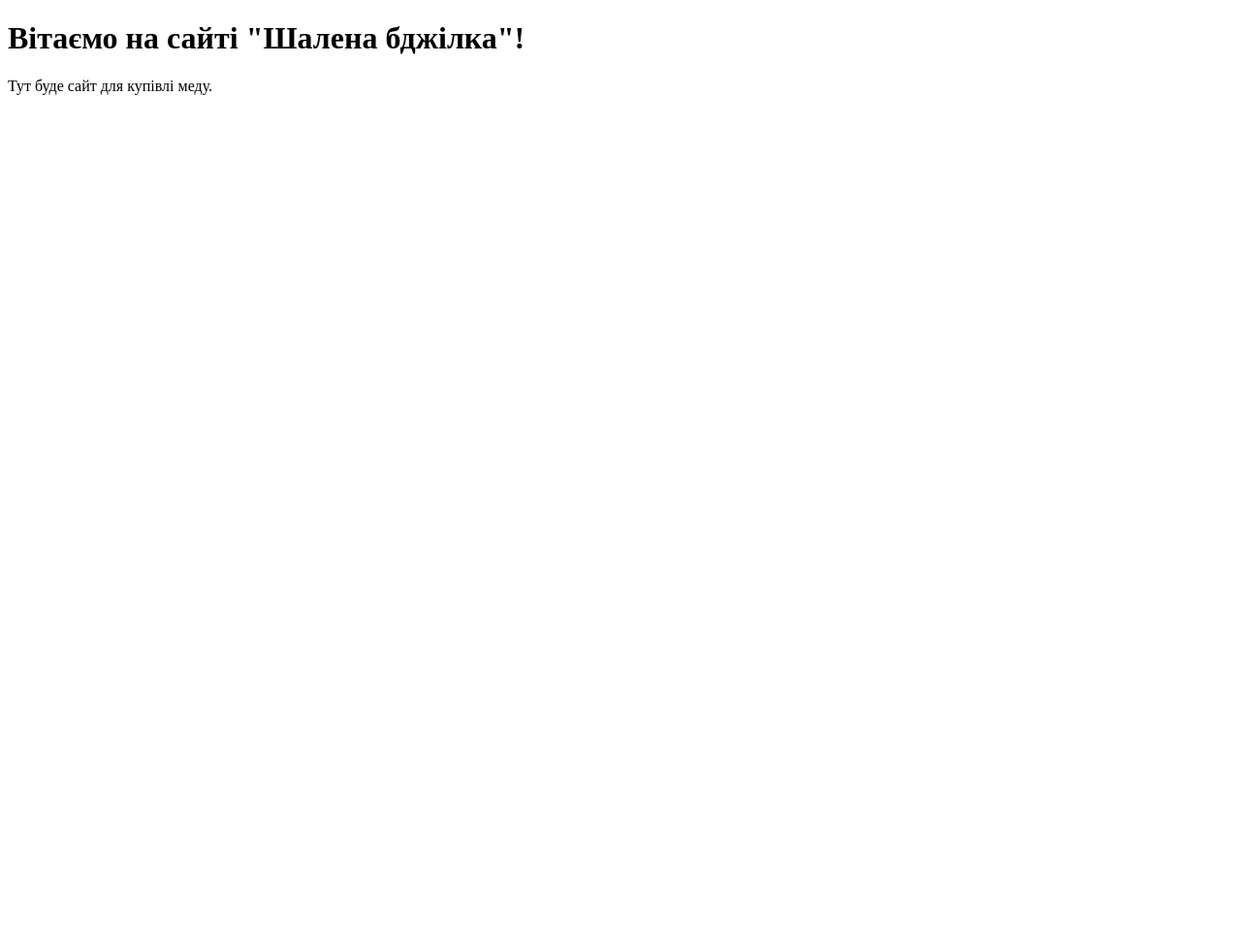
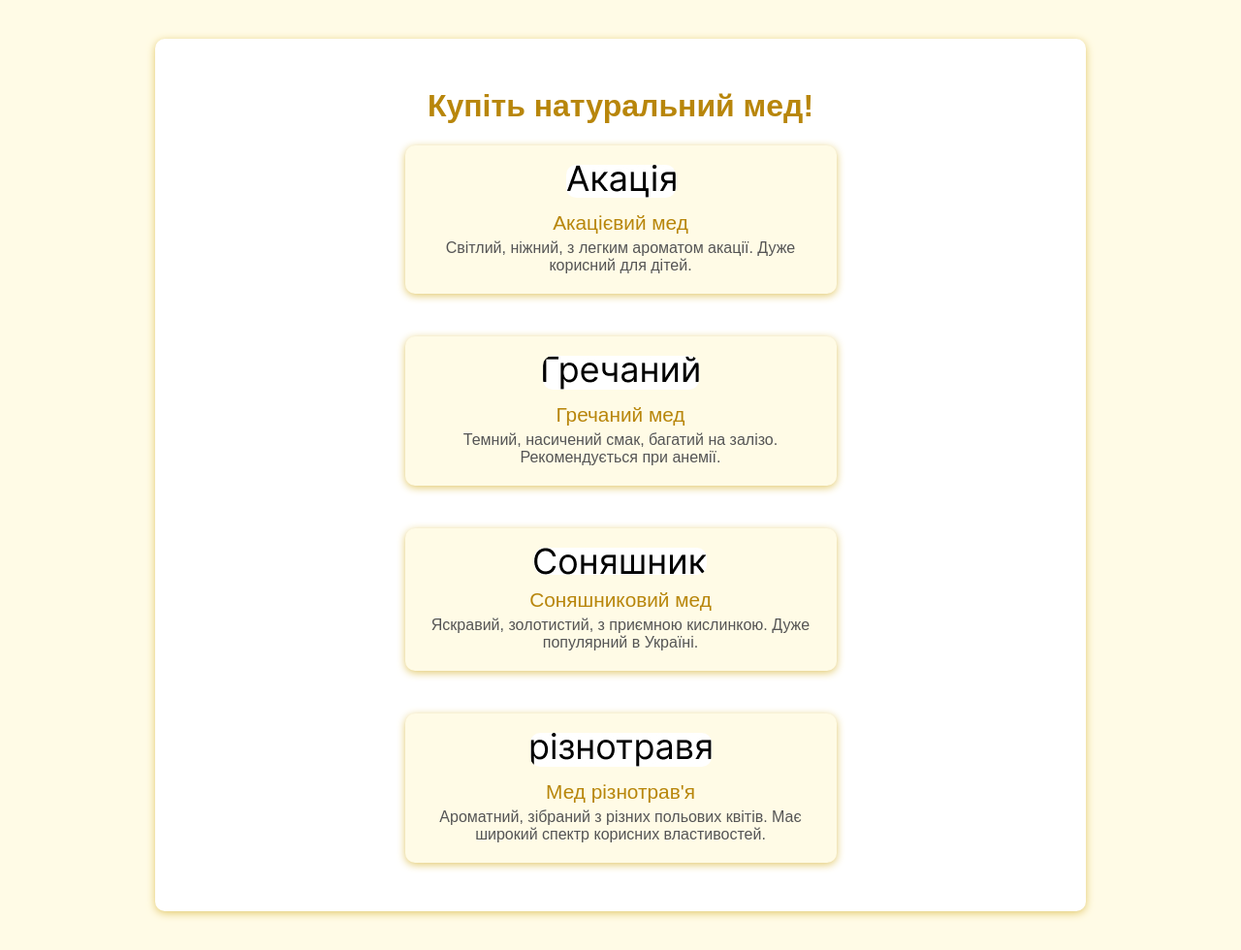
Before and after one commit to Myhel-Yaroslav/mad_bee, a Flask app: page / in a window 1280 px wide. Shown: the whole page at 97% size. Before the commit the page ends 98 px from the top, so only its background shows below. Run offline with Flask 2, Linux system fonts and the light colour scheme.

Commit message:
MinInterface
Створений мінімальний скелет інтерфейсу

```diff
--- a/app.py
+++ b/app.py
@@ -2,9 +2,32 @@ from flask import Flask, render_template
 
 app = Flask(__name__)
 
+HONEY_TYPES = [
+    {
+        'name': "Акацієвий мед",
+        'desc': "Світлий, ніжний, з легким ароматом акації. Дуже корисний для дітей.",
+        'img': 'acacia.jpg'
+    },
+    {
+        'name': "Гречаний мед",
+        'desc': "Темний, насичений смак, багатий на залізо. Рекомендується при анемії.",
+        'img': 'buckwheat.jpg'
+    },
+    {
+        'name': "Соняшниковий мед",
+        'desc': "Яскравий, золотистий, з приємною кислинкою. Дуже популярний в Україні.",
+        'img': 'sunflower.jpg'
+    },
+    {
+        'name': "Мед різнотрав'я",
+        'desc': "Ароматний, зібраний з різних польових квітів. Має широкий спектр корисних властивостей.",
+        'img': 'herbs.jpg'
+    },
+]
+
 @app.route('/')
 def home():
-    return render_template('index.html')
+    return render_template('index.html', honeys=HONEY_TYPES)
 
 if __name__ == '__main__':
     app.run(debug=True)
--- a/templates/index.html
+++ b/templates/index.html
@@ -3,9 +3,29 @@
 <head>
     <meta charset="UTF-8">
     <title>Шалена бджілка</title>
+    <style>
+        body { font-family: Arial, sans-serif; background: #fffbe6; }
+        .container { max-width: 900px; margin: 40px auto; background: #fff; border-radius: 10px; box-shadow: 0 2px 8px #e2c96c; padding: 30px; }
+        h1 { color: #b8860b; text-align: center; }
+        .row { display: flex; flex-wrap: wrap; gap: 24px; justify-content: center; }
+        .card { width: 45%; background: #fffbe6; border-radius: 10px; box-shadow: 0 2px 8px #e2c96c; padding: 20px; margin-bottom: 20px; text-align: center; }
+        .card img { max-height: 200px; max-width: 100%; object-fit: cover; border-radius: 10px; }
+        .card-title { font-size: 1.3em; margin: 10px 0 5px; color: #b8860b; }
+        .card-text { font-size: 1em; color: #555; }
+    </style>
 </head>
 <body>
-    <h1>Вітаємо на сайті "Шалена бджілка"!</h1>
-    <p>Тут буде сайт для купівлі меду.</p>
+    <div class="container">
+        <h1>Купіть натуральний мед!</h1>
+        <div class="row">
+            {% for honey in honeys %}
+            <div class="card">
+                <img src="/media/{{ honey.img }}" alt="{{ honey.name }}">
+                <div class="card-title">{{ honey.name }}</div>
+                <div class="card-text">{{ honey.desc }}</div>
+            </div>
+            {% endfor %}
+        </div>
+    </div>
 </body>
 </html>
```
Also changed, not shown: README.md, media/acacia.jpg (added), media/buckwheat.jpg (added), media/herbs.jpg (added), media/sunflower.jpg (added).
